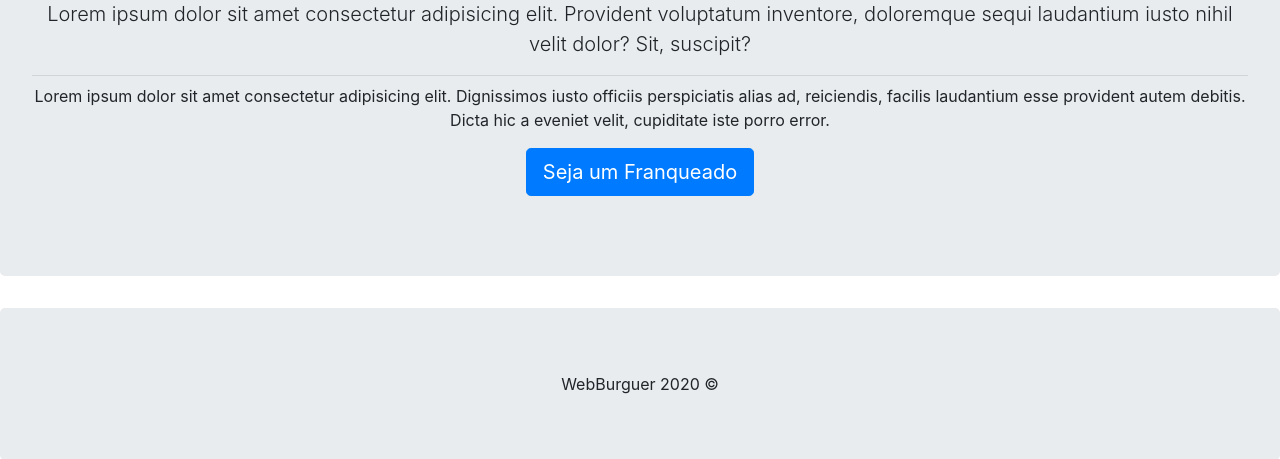
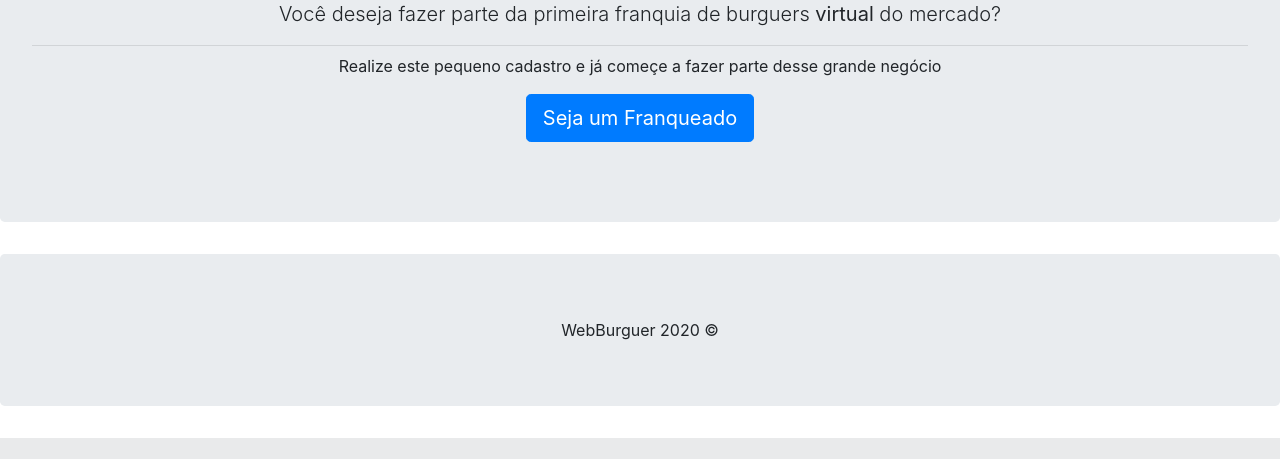
Before and after one commit to gumbarros/webburguer, a Django app: page / in a window 1280 px wide. Shown: the part 446-905 px from the top of the page. After the commit the page ends 884 px from the top, so only its background shows below. Run offline with Django 3.2, Linux system fonts and the light colour scheme; some libraries are stand-ins or nearby versions.

Commit message:
Release 1.0

```diff
--- a/src/webburguer_app/templates/index.html
+++ b/src/webburguer_app/templates/index.html
@@ -6,9 +6,9 @@ WebBurguer
 <div class="jumbotron text-center">
     <h1 class="display-3">WebBurguer</h1>
     <img src="https://images.pexels.com/photos/2271107/pexels-photo-2271107.jpeg?auto=compress&cs=tinysrgb&dpr=2&h=750&w=1260" class="img-responsive rounded" width="339px" height="210px" alt="Burguer">
-    <p class="lead">Lorem ipsum dolor sit amet consectetur adipisicing elit. Provident voluptatum inventore, doloremque sequi laudantium iusto nihil velit dolor? Sit, suscipit?</p>
+    <p class="lead">Você deseja fazer parte da primeira franquia de burguers <strong>virtual</strong> do mercado?</p>
     <hr class="my-2">
-    <p>Lorem ipsum dolor sit amet consectetur adipisicing elit. Dignissimos iusto officiis perspiciatis alias ad, reiciendis, facilis laudantium esse provident autem debitis. Dicta hic a eveniet velit, cupiditate iste porro error.</p>
+    <p>Realize este pequeno cadastro e já começe a fazer parte desse grande negócio</p>
     <p class="lead">
         <a class="btn btn-primary btn-lg" href="/auth/cadastro_franqueado" role="button">Seja um Franqueado</a>
     </p>
```
Also changed, not shown: src/webburguer_app/templates/contratos.html (+22 -3 lines).
